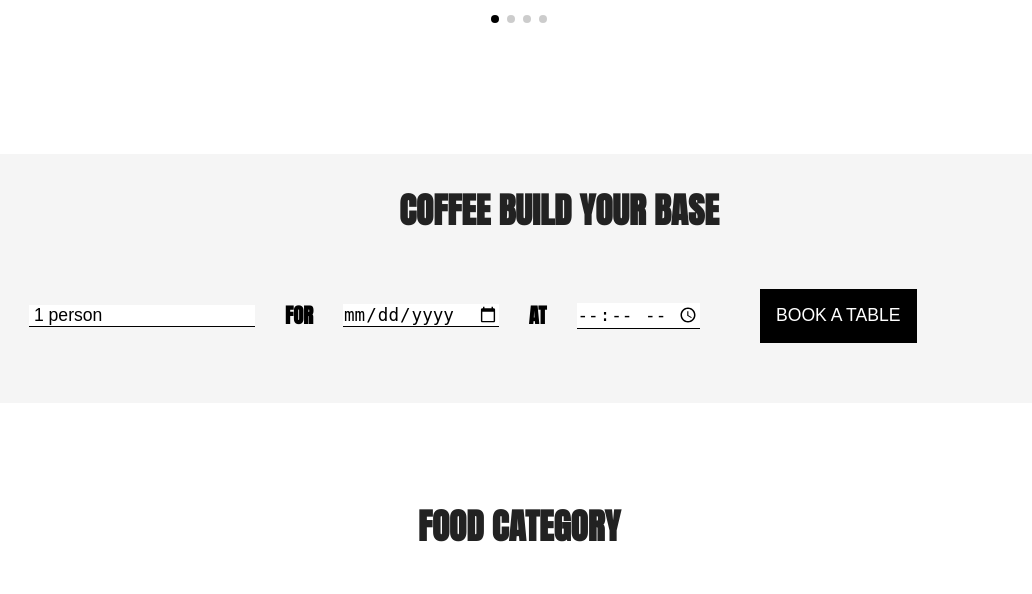
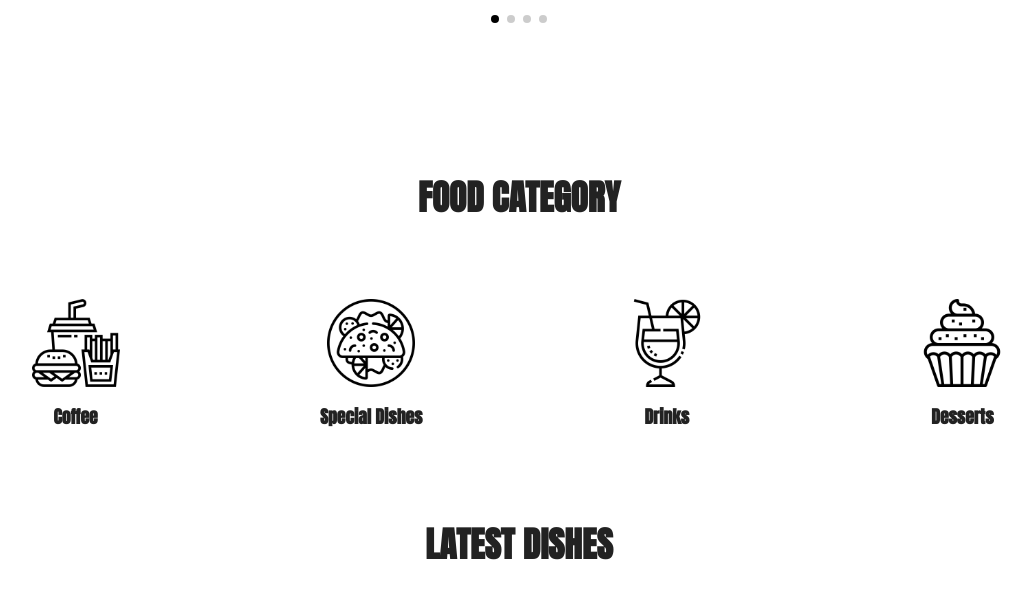
Before and after one commit to HoangNhat2004/Coffee-Shop-Management, a PHP site: page /home.php in a window 1280 px wide. Shown: the part 650-1244 px from the top of the page, without its empty margins (121-1153 px from the left). Run offline with PHP 8.4, Linux system fonts and the light colour scheme; data comes from the database, SQL or seed files in the repository; both versions use the stored data as it was after the commit; data that the repository does not hold is empty; some libraries are stand-ins or nearby versions.

Commit message:
docs: Save local changes

```diff
--- a/about.php
+++ b/about.php
@@ -109,7 +109,7 @@
             <br>
             <br>
             <p> For over two decades, our family has used coffee as a catalyst for inspiring community, relationships, and adventures. We dedicate ourselves to the quality of our work and elevating coffee experiences. </p>
-            <a href="menu.html" class="btn">our menu</a>
+            <a href="menu.php" class="btn">our menu</a>
          </div>
 
       </div>
--- a/home.php
+++ b/home.php
@@ -57,9 +57,9 @@
 
             <div class="swiper-slide slide">
                <div class="content">
-                  <span>order online</span>
+                  <span>Order online</span>
                   <h3>delicious pizza</h3>
-                  <a href="menu.html" class="btn">see menus</a>
+                  <a href="menu.php" class="btn">see menus</a>
                </div>
                <div class="image">
                   <img src="images/home-img-1.png" alt="">
@@ -68,9 +68,9 @@
 
             <div class="swiper-slide slide">
                <div class="content">
-                  <span>order online</span>
+                  <span>Order online</span>
                   <h3>chezzy hamburger</h3>
-                  <a href="menu.html" class="btn">see menus</a>
+                  <a href="menu.php" class="btn">see menus</a>
                </div>
                <div class="image">
                   <img src="images/home-img-2.png" alt="">
@@ -79,9 +79,9 @@
 
             <div class="swiper-slide slide">
                <div class="content">
-                  <span>order online</span>
+                  <span>Order online</span>
                   <h3>rosted chicken</h3>
-                  <a href="menu.html" class="btn">see menus</a>
+                  <a href="menu.php" class="btn">see menus</a>
                </div>
                <div class="image">
                   <img src="images/home-img-3.png" alt="">
@@ -96,25 +96,6 @@
 
    </section>
 
-   <!-- booking Area -->
-
-   <section class="booking">
-      <h1 class="title"> COFFEE BUILD YOUR BASE</h1>
-
-
-      <div class="bookinput">
-         <input type="text" value=" 1 person">
-         <label for="for">
-            <h3>FOR</h3>
-         </label>
-         <input type="date">
-         <label for="at">
-            <h3 class="p-2">AT</h3>
-         </label>
-         <input type="time" value="7.00pm">
-         <input type="submit" class="btn" value="BOOK A TABLE">
-      </div>
-   </section>
 
    <!-- category Area -->
 
--- a/menu.php
+++ b/menu.php
@@ -21,7 +21,7 @@ include 'components/add_cart.php';
    <meta charset="UTF-8">
    <meta http-equiv="X-UA-Compatible" content="IE=edge">
    <meta name="viewport" content="width=device-width, initial-scale=1.0">
-   <title>menu</title>
+   <title>Menu</title>
 
    <link rel="stylesheet" href="https://unpkg.com/swiper@8/swiper-bundle.min.css" />
 
@@ -41,7 +41,7 @@ include 'components/add_cart.php';
 
    <div class="heading">
       <h3>our menu</h3>
-      <p><a href="home.php">home</a> <span> / menu</span></p>
+      <p><a href="home.php">Home</a> <span> / Menu</span></p>
    </div>
 
    <!-- menu section starts  -->
--- a/orders.php
+++ b/orders.php
@@ -20,7 +20,7 @@ if (isset($_SESSION['user_id'])) {
    <meta charset="UTF-8">
    <meta http-equiv="X-UA-Compatible" content="IE=edge">
    <meta name="viewport" content="width=device-width, initial-scale=1.0">
-   <title>orders</title>
+   <title>Orders</title>
 
    <!-- font awesome cdn link  -->
    <link rel="stylesheet" href="https://cdnjs.cloudflare.com/ajax/libs/font-awesome/6.1.1/css/all.min.css">
@@ -38,7 +38,7 @@ if (isset($_SESSION['user_id'])) {
 
    <div class="heading">
       <h3>orders</h3>
-      <p><a href="html.php">home</a> <span> / orders</span></p>
+      <p><a href="home.php">Home</a> <span> / Orders</span></p>
    </div>
 
    <section class="orders">
--- a/product.php
+++ b/product.php
@@ -20,7 +20,7 @@ include 'components/add_cart.php';
    <meta charset="UTF-8">
    <meta http-equiv="X-UA-Compatible" content="IE=edge">
    <meta name="viewport" content="width=device-width, initial-scale=1.0">
-   <title>menu</title>
+   <title>Product</title>
 
    <!-- font awesome cdn link  -->
    <link rel="stylesheet" href="https://cdnjs.cloudflare.com/ajax/libs/font-awesome/6.1.1/css/all.min.css">
```
Also changed, not shown: contact.php (+6 -6 lines), food_db.sql (+0 -17 lines).
